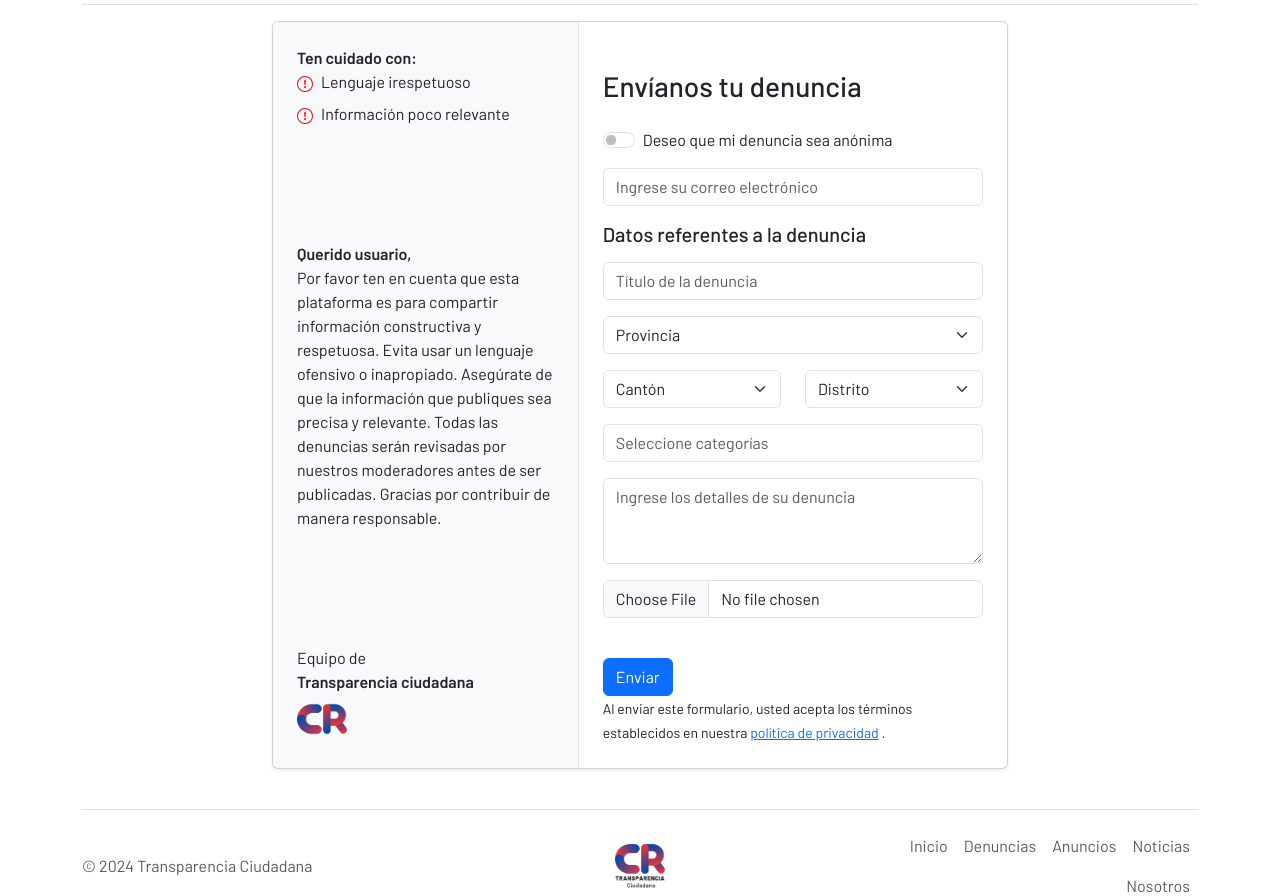
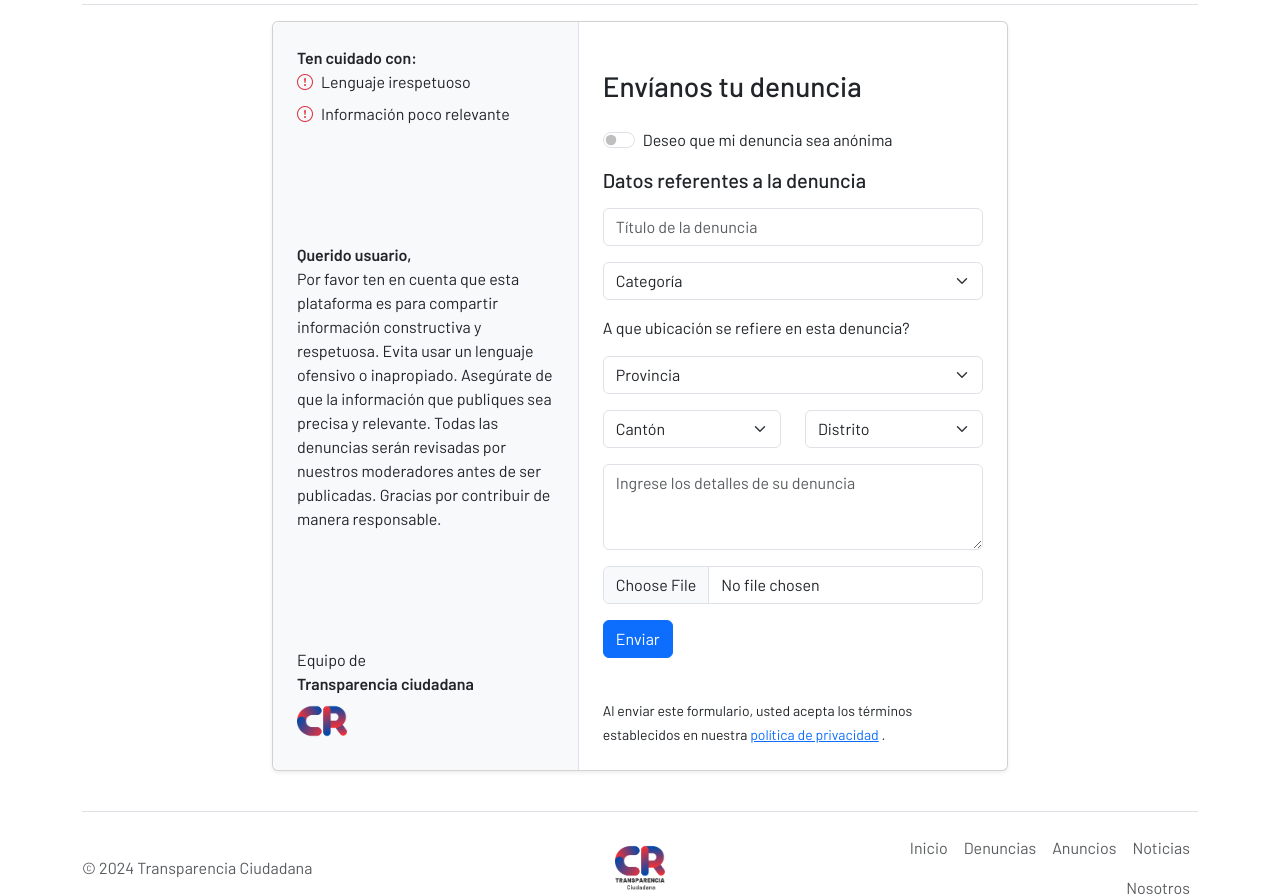
Before and after one commit to aledenro/complaints-anouncements-website, a PHP site: page /denuncias/denuncia-form.html in a window 1280 px wide. Shown: the part 117-1013 px from the top of the page. Run offline with PHP 8.4, Linux system fonts and the light colour scheme; data that the repository does not hold is empty.

Commit message:
agregar denuncia, select locaciones

```diff
--- a/denuncias/denuncia-form.html
+++ b/denuncias/denuncia-form.html
@@ -86,27 +86,13 @@
                                     <ul class="list-unstyled d-flex flex-column gap-2">
                                         <li class="d-flex flex-row gap-2">
                                             <span>
-                                                <svg xmlns="http://www.w3.org/2000/svg" width="16" height="16"
-                                                    fill="red" class="bi bi-check-circle text-success"
-                                                    viewBox="0 0 16 16">
-                                                    <path
-                                                        d="M8 15A7 7 0 1 1 8 1a7 7 0 0 1 0 14m0 1A8 8 0 1 0 8 0a8 8 0 0 0 0 16" />
-                                                    <path
-                                                        d="M7.002 11a1 1 0 1 1 2 0 1 1 0 0 1-2 0M7.1 4.995a.905.905 0 1 1 1.8 0l-.35 3.507a.552.552 0 0 1-1.1 0z" />
-                                                </svg>
+                                                <i class="bi bi-exclamation-circle text-danger"></i>
                                             </span>
                                             <span>Lenguaje irespetuoso</span>
                                         </li>
                                         <li class="d-flex flex-row gap-2">
                                             <span>
-                                                <svg xmlns="http://www.w3.org/2000/svg" width="16" height="16"
-                                                    fill="red" class="bi bi-check-circle text-success"
-                                                    viewBox="0 0 16 16">
-                                                    <path
-                                                        d="M8 15A7 7 0 1 1 8 1a7 7 0 0 1 0 14m0 1A8 8 0 1 0 8 0a8 8 0 0 0 0 16" />
-                                                    <path
-                                                        d="M7.002 11a1 1 0 1 1 2 0 1 1 0 0 1-2 0M7.1 4.995a.905.905 0 1 1 1.8 0l-.35 3.507a.552.552 0 0 1-1.1 0z" />
-                                                </svg>
+                                                <i class="bi bi-exclamation-circle text-danger"></i>
                                             </span>
                                             <span>Información poco relevante</span>
                                         </li>
@@ -144,79 +130,68 @@
                             </div>
                             <div class="pb-4 px-6">
                                 <h3 class="mb-4">Envíanos tu denuncia</h3>
-                                <form class="needs-validation mb-3" novalidate="">
+                                <form class="needs-validation mb-3" novalidate="" action="/php/setDenuncias.php"
+                                    method="POST">
 
                                     <div class="form-check form-switch mb-3">
                                         <input class="form-check-input" type="checkbox" role="switch"
-                                            id="flexSwitchCheckDefault">
-                                        <label class="form-check-label" for="flexSwitchCheckDefault">Deseo que mi
+                                            name="switchAnonimo" value="TRUE">
+                                        <label class="form-check-label" for="switchAnonimo" name="switchAnonimo">Deseo
+                                            que mi
                                             denuncia sea
                                             anónima</label>
-                                    </div>
-
-                                    <div class="mb-3">
-                                        <label for="EmailInput" class="form-label visually-hidden">Ingrese su correo
-                                            electrónico</label>
-                                        <input type="email" class="form-control" id="EmailInput" required=""
-                                            placeholder="Ingrese su correo electrónico" />
-                                        <div class="invalid-feedback">Por favor, ingrese su correo electrónico</div>
                                     </div>
                                     <div class="mb-3">
                                         <h5>Datos referentes a la denuncia</h5>
                                     </div>
                                     <div class="mb-3">
-                                        <label for="FullnameInput" class="form-label visually-hidden">Título</label>
-                                        <input type="text" class="form-control" id="FullnameInput" required=""
-                                            placeholder="Título de la denuncia" />
+                                        <label for="tituloDenuncia" class="form-label visually-hidden">Título</label>
+                                        <input type="text" class="form-control" id="tituloDenuncia"
+                                            name="tituloDenuncia" required="" placeholder="Título de la denuncia" />
                                         <div class="invalid-feedback">Por favor, ingrese el título</div>
                                     </div>
-                                    <!-- ////////// -->
                                     <div class="mb-3">
-                                        <select class="form-select" id="selectProvincia">
+                                        <select class="form-select" id="selectCategoria" name="selectCategoria">
+                                            <option selected>Categoría</option>
+                                        </select>
+                                        <div class="invalid-feedback">Por favor, ingrese una categoría</div>
+                                    </div>
+                                    <p>A que ubicación se refiere en esta denuncia?</p>
+                                    <div class="mb-3">
+                                        <select class="form-select" id="selectProvincia" name="selectProvincia">
                                             <option></option>
                                         </select>
                                     </div>
                                     <div class="row mb-3">
                                         <div class="col">
-                                            <select class="form-select" id="selectCanton">
+                                            <select class="form-select" id="selectCanton" name="selectCanton">
                                                 <option selected>Cantón</option>
                                             </select>
                                         </div>
                                         <div class="col">
-                                            <select class="form-select" id="selectDistrito">
+                                            <select class="form-select" id="selectDistrito" name="selectDistrito">
                                                 <option selected>Distrito</option>
                                             </select>
                                         </div>
                                     </div>
-                                    <!-- ///////// -->
                                     <div class="mb-3">
-                                        <label for="" class="form-label visually-hidden">Seleccione
-                                            categorías</label>
-                                        <input type="text" class="form-control" id="categoria" required=""
-                                            placeholder="Seleccione categorías" />
-                                        <div class="invalid-feedback">Por favor, ingrese al menos una categoría</div>
+                                        <label for="descripcion" class="form-label visually-hidden">Escriba aquí su
+                                            denuncia...</label>
+                                        <textarea rows="3" class="form-control" id="descripcion" name="descripcion"
+                                            placeholder="Ingrese los detalles de su denuncia"></textarea>
                                     </div>
                                     <div class="mb-3">
-                                        <label for="messages" class="form-label visually-hidden">Escriba aquí su
-                                            denuncia...</label>
-                                        <textarea rows="3" class="form-control" id="messages"
-                                            placeholder="Ingrese los detalles de su denuncia"></textarea>
+                                        <label for="imgDenuncia" class="form-label visually-hidden">Subir evidencia
+                                            de la denuncia</label>
+                                        <input class="form-control" type="file" id="imgDenuncia" name="imgDenuncia"
+                                            placeholder="Subir evidencia de la denuncia">
                                     </div>
-
-                                    <div class="mb-3">
-                                        <label for="formFile" class="form-label visually-hidden">Subir evidencia
-                                            de la denuncia</label>
-                                        <input class="form-control" type="file" id="formFile"
-                                            placeholder="Subir evidencia de la denuncia">
-
-
+                                    <div class="">
+                                        <button class="btn btn-primary jus" type="submit">Enviar</button>
                                     </div>
+                                </form>
                             </div>
 
-                            <div class="">
-                                <button class="btn btn-primary jus" type="submit">Enviar</button>
-                            </div>
-                            </form>
                             <div class="">
                                 <small>
                                     Al enviar este formulario, usted acepta los términos establecidos en nuestra
@@ -227,7 +202,6 @@
                         </div>
                     </div>
                 </div>
-
             </div>
         </div>
     </div>
--- a/js/denuncias/denuncias-dash.js
+++ b/js/denuncias/denuncias-dash.js
@@ -47,7 +47,9 @@ function getAllDenuncias() {
                     <i class="bi bi-person-circle"></i>
                     <div class="ms-2">
                       <a href="#" class="text-reset fs-6">
-                        {denuncia["usuario"]}
+                        {denuncia["Anonimo"] === "0"
+                          ? denuncia["usuario"]
+                          : "Denuncia anónima"}
                       </a>
                     </div>
                   </div>
--- a/js/denuncias/getInfoDenuncia.js
+++ b/js/denuncias/getInfoDenuncia.js
@@ -45,7 +45,9 @@ function constructDetallesDenuncia(jsonDenuncia) {
             <i class="bi bi-person-circle"></i>
             <div class="ms-2">
               <a href="#" class="text-reset fs-6">
-                {jsonDenuncia["Usuario"]}
+                {jsonDenuncia["Anonimo"] === "0"
+                  ? jsonDenuncia["Usuario"]
+                  : "Denuncia anónima"}
               </a>
             </div>
           </div>
--- a/php/getLocations.php
+++ b/php/getLocations.php
@@ -5,7 +5,7 @@ include "dbConnection.php";
 function getProvincias()
 {
     $conn = openConnection();
-    $sql = "SELECT id_Provincia, Nombre FROM Provincia";
+    $sql = "CALL get_provincias";
     $result = $conn->query($sql) or die(json_encode(['error' => "Error al consultar las provincias: " . $conn->error]));
 
     $provincias = array();
@@ -22,7 +22,8 @@ function getProvincias()
 function getCantones($id_provincia)
 {
     $conn = openConnection();
-    $sql = "SELECT id_Canton, Nombre FROM Canton WHERE id_Provincia = ?";
+
+    $sql = "CALL get_cantones(?)";
     $stmt = $conn->prepare($sql) or die(json_encode(['error' => "Error al consultar cantones: " . $conn->error]));
 
     $stmt->bind_param("i", $id_provincia);
@@ -42,7 +43,7 @@ function getCantones($id_provincia)
 function getDistritos($id_canton)
 {
     $conn = openConnection();
-    $sql = "SELECT id_Distrito, Nombre FROM Distrito WHERE id_Canton = ?";
+    $sql = "CALL get_distritos(?)";
     $stmt = $conn->prepare($sql) or die(json_encode(['error' => "Error al consultar distritos: " . $conn->error]));
     $stmt->bind_param("i", $id_canton);
     $stmt->execute();
--- a/sql-scripts/stored_procedures.sql
+++ b/sql-scripts/stored_procedures.sql
@@ -53,7 +53,6 @@ drop procedure if exists get_all_denuncias;
 drop procedure if exists get_denuncia;
 drop function if exists count_comments_denuncia;
 
-DELIMITER $$
 -- contar comentarios
 CREATE FUNCTION count_comments_denuncia(vid_denuncia INT)
 RETURNS INT
@@ -69,10 +68,11 @@ BEGIN
     RETURN count_comments_d;
 END$$
 
+DELIMITER $$
 -- devolver todas las denuncias
 CREATE PROCEDURE get_all_denuncias()
 BEGIN
-	SELECT d.id_Denuncia, d.id_Usuario, CONCAT(u.Nombre, ' ', u.Apellidos) usuario, d.Titulo , d.Fecha, d.url_imagen, count_comments_denuncia(d.id_Denuncia) cantComentarios
+	SELECT d.id_Denuncia, d.id_Usuario, CONCAT(u.Nombre, ' ', u.Apellidos) usuario, d.Titulo , d.Fecha, d.url_imagen, count_comments_denuncia(d.id_Denuncia) cantComentarios, Anonimo
     FROM Denuncia d
     JOIN Usuario u ON  d.id_Usuario = u.id_Usuario
     WHERE Estado is TRUE;
@@ -85,7 +85,7 @@ BEGIN
 	SET lc_time_names = 'es_CR';
 
 	SELECT d.id_Denuncia, d.id_Usuario, CONCAT(u.Nombre, ' ', u.Apellidos) Usuario, d.Titulo, d.Descripcion , DATE_FORMAT(d.Fecha, '%d %M, %Y') Fecha, d.url_imagen,
-    CONCAT(p.Nombre, ', ', c.Nombre, ', ', i.Nombre) Ubicacion
+    CONCAT(p.Nombre, ', ', c.Nombre, ', ', i.Nombre) Ubicacion, Anonimo
     FROM Denuncia d
     JOIN Usuario u ON  d.id_Usuario = u.id_Usuario
     JOIN Provincia p ON d.id_Provincia = p.id_Provincia
```
Also changed, not shown: php/setDenuncias.php (added, +40 -0 lines).
